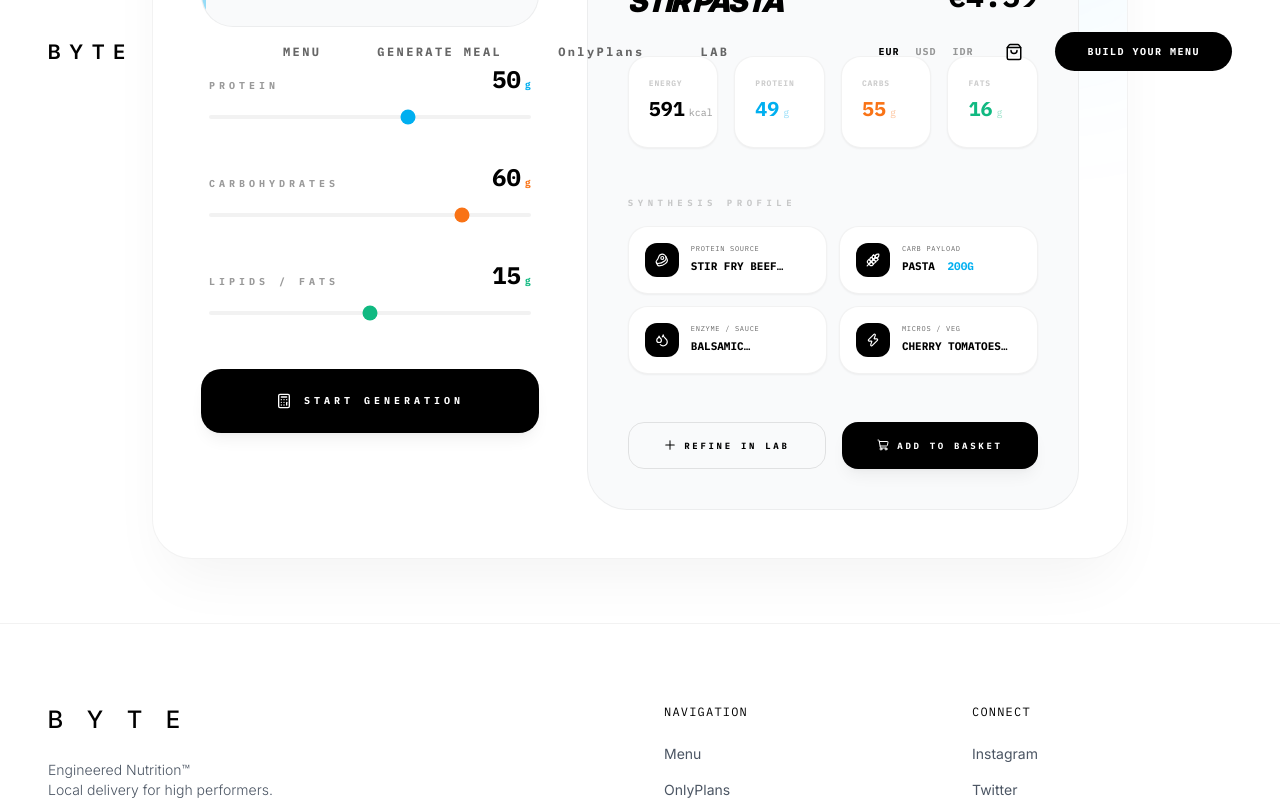
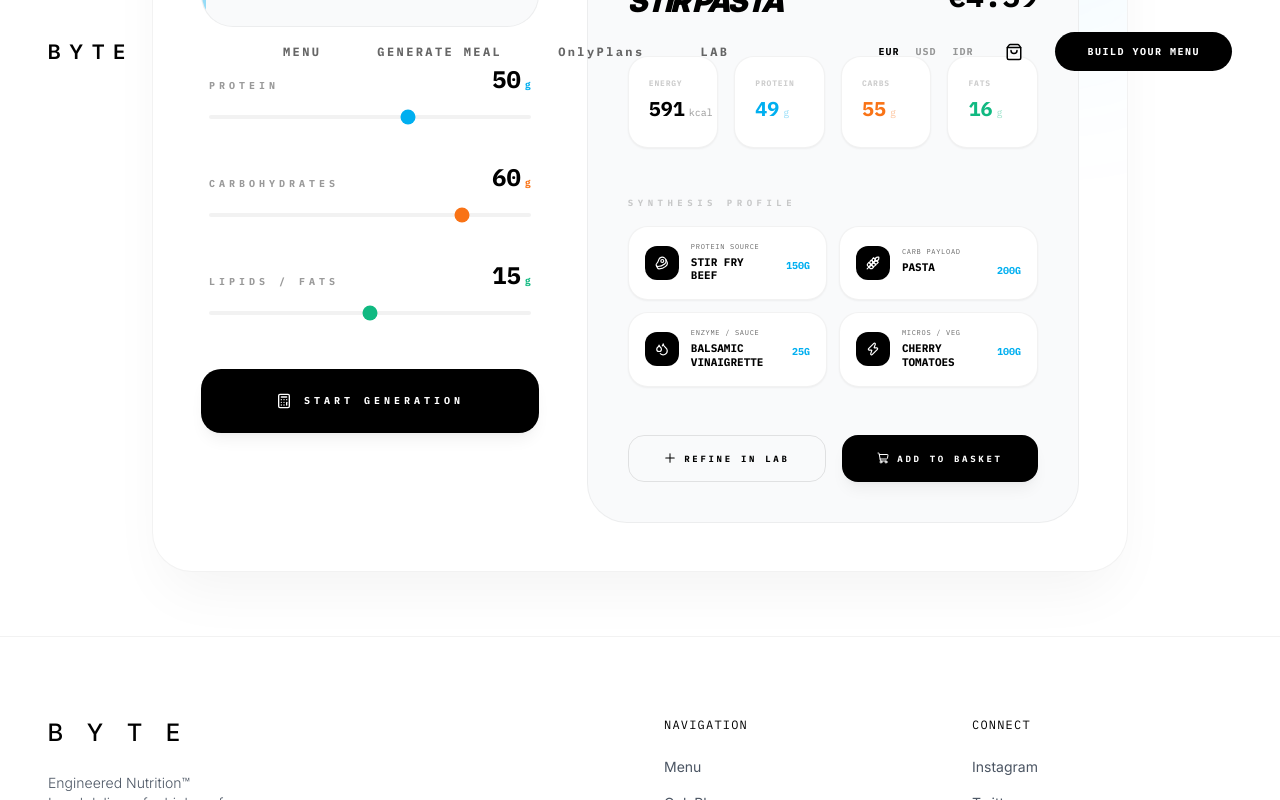
Before and after one commit to gitcipi/BYTELAB, a React (Vite) app: page /macro-generator in a window 1280 px wide. Both pictures are taken after a click on the button "START GENERATION". Shown: the part 489-1289 px from the top of the page. Built offline with nearby package versions, Linux system fonts and the light colour scheme.

Commit message:
style(macro): fix text truncation in synthesis profile

```diff
--- a/src/pages/MacroGenerator.tsx
+++ b/src/pages/MacroGenerator.tsx
@@ -241,12 +241,15 @@ const MacroGenerator = () => {
                           { icon: <Zap size={14}/>, label: 'Micros / Veg', name: generatedMeal.details.veggies[0].name, weight: generatedMeal.details.veggies[0].weight },
                         ].filter(item => item.name !== 'Skip' && item.name !== 'No Sauce').map((item, i) => (
                           <div key={i} className="flex items-center gap-3 p-4 bg-white rounded-[20px] border border-black/5 shadow-sm">
-                            <div className="p-2.5 bg-black text-white rounded-xl">
+                            <div className="p-2.5 bg-black text-white rounded-xl shrink-0">
                               {item.icon}
                             </div>
-                            <div>
+                            <div className="flex-grow min-w-0">
                               <span className="block text-[7px] font-mono text-black/60 uppercase tracking-widest leading-none mb-1.5">{item.label}</span>
-                              <p className="text-[11px] font-mono font-black text-black uppercase line-clamp-1">{item.name} <span className="text-[#00aff0] ml-1.5">{item.weight}{typeof item.weight === 'number' ? 'G' : ''}</span></p>
+                              <div className="flex justify-between items-start gap-3">
+                                <p className="text-[11px] font-mono font-black text-black uppercase leading-tight">{item.name}</p>
+                                <span className="text-[#00aff0] text-[10px] font-mono font-bold whitespace-nowrap mt-0.5">{item.weight}{typeof item.weight === 'number' ? 'G' : ''}</span>
+                              </div>
                             </div>
                           </div>
                         ))}
```
